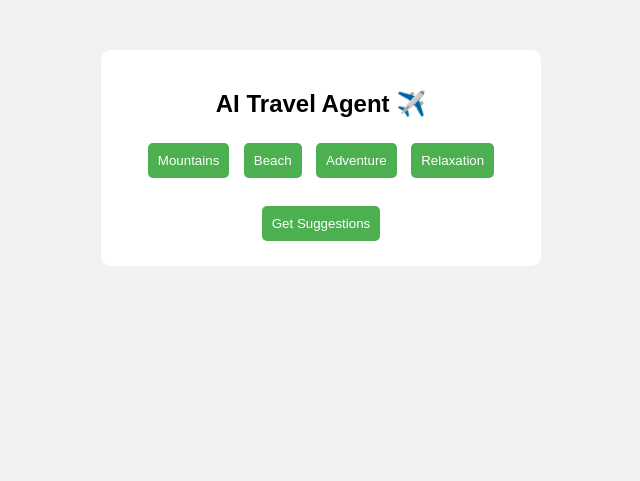
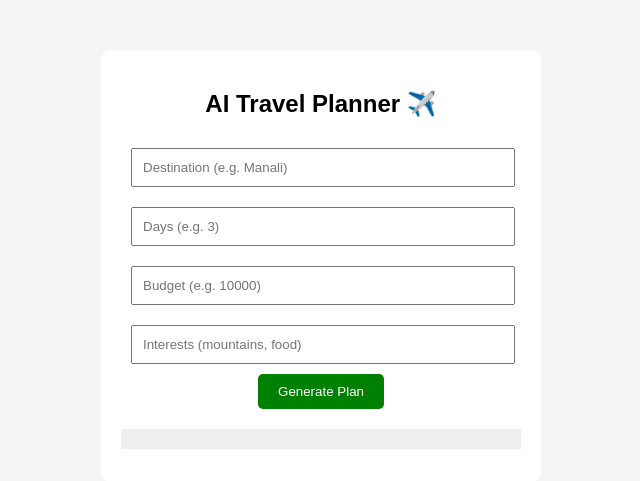
Before and after one commit to ashumehta1012/travel-ai, a Flask app: page / in a window 1280 px wide. Shown: the top 481 px of the page, without its empty margins (319-959 px from the left). Run offline with Flask 3, Linux system fonts and the light colour scheme.

Commit message:
Update index.html

```diff
--- a/templates/index.html
+++ b/templates/index.html
@@ -1,96 +1,73 @@
 <!DOCTYPE html>
 <html>
 <head>
-    <title>AI Travel Agent</title>
+    <title>AI Travel Planner</title>
     <style>
         body {
             font-family: Arial;
-            background: #f2f2f2;
+            background: #f5f5f5;
             text-align: center;
         }
-
         .container {
-            background: white;
             width: 400px;
             margin: 50px auto;
+            background: white;
             padding: 20px;
             border-radius: 10px;
         }
-
+        input {
+            width: 90%;
+            padding: 10px;
+            margin: 10px;
+        }
         button {
-            margin: 5px;
+            padding: 10px 20px;
+            background: green;
+            color: white;
+            border: none;
+            border-radius: 5px;
+        }
+        pre {
+            text-align: left;
+            background: #eee;
             padding: 10px;
-            border-radius: 5px;
-            border: none;
-            background: #4CAF50;
-            color: white;
-            cursor: pointer;
-        }
-
-        .card {
-            background: #eee;
-            margin-top: 10px;
-            padding: 10px;
-            border-radius: 8px;
-        }
-
-        img {
-            width: 100%;
-            border-radius: 8px;
+            margin-top: 20px;
+            white-space: pre-wrap;
         }
     </style>
 </head>
-
 <body>
 
 <div class="container">
-    <h2>AI Travel Agent ✈️</h2>
+    <h2>AI Travel Planner ✈️</h2>
 
-    <button onclick="selectPref('mountains')">Mountains</button>
-    <button onclick="selectPref('beach')">Beach</button>
-    <button onclick="selectPref('adventure')">Adventure</button>
-    <button onclick="selectPref('relaxation')">Relaxation</button>
+    <input id="destination" placeholder="Destination (e.g. Manali)">
+    <input id="days" placeholder="Days (e.g. 3)">
+    <input id="budget" placeholder="Budget (e.g. 10000)">
+    <input id="interests" placeholder="Interests (mountains, food)">
 
-    <br><br>
-    <button onclick="sendData()">Get Suggestions</button>
+    <button onclick="generate()">Generate Plan</button>
 
-    <div id="output"></div>
+    <pre id="result"></pre>
 </div>
 
 <script>
-let preferences = [];
-
-function selectPref(p) {
-    preferences.push(p);
-    alert("Selected: " + preferences.join(", "));
-}
-
-function sendData() {
-    fetch("/recommend", {
+async function generate() {
+    const res = await fetch("/generate", {
         method: "POST",
         headers: {
             "Content-Type": "application/json"
         },
         body: JSON.stringify({
-            preferences: preferences.join(", ")
+            destination: document.getElementById("destination").value,
+            days: document.getElementById("days").value,
+            budget: document.getElementById("budget").value,
+            interests: document.getElementById("interests").value
         })
-    })
-    .then(res => res.json())
-    .then(data => {
-        let output = document.getElementById("output");
-        output.innerHTML = "";
+    });
 
-        data.places.forEach(place => {
-            output.innerHTML += `
-                <div class="card">
-                    <h3>${place.name}</h3>
-                    <img src="${place.image}">
-                    <p>Price: ${place.price}</p>
-                    <p>Rating: ${place.rating}</p>
-                </div>
-            `;
-        });
-    });
+    const data = await res.json();
+    document.getElementById("result").innerText = data.result;
 }
 </script>
 
```
